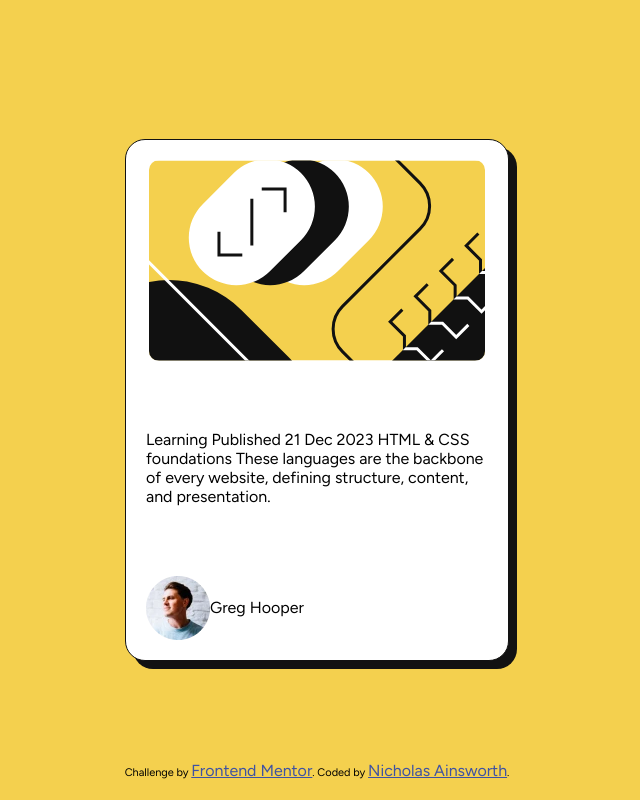
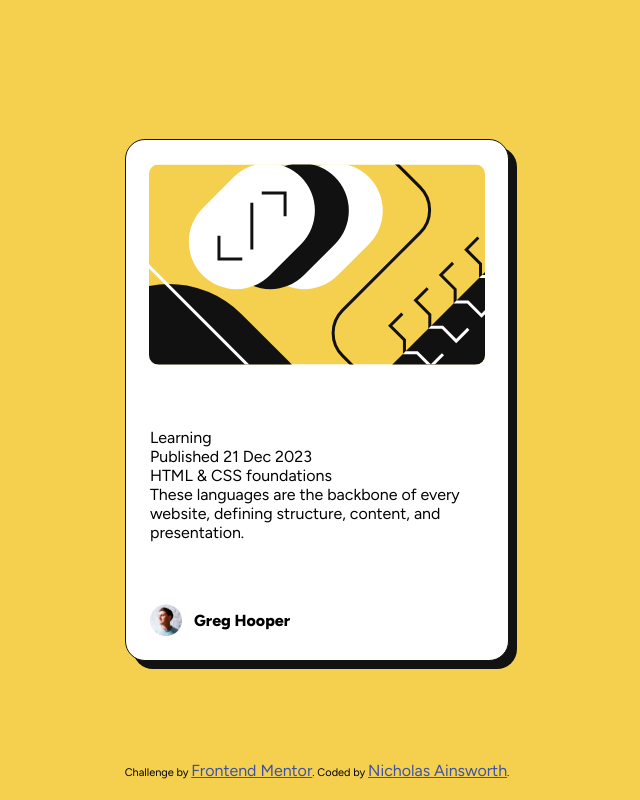
Before and after one commit to nainsworth/blog-preview-card, a plain HTML site: page index.html in a window 1280 px wide. Shown: the whole page, without its empty margins (323-963 px from the left). Drawn offline with Linux system fonts and the light colour scheme.

Commit message:
Added Styling to Author and orgranized cards content

```diff
--- a/index.html
+++ b/index.html
@@ -64,7 +64,7 @@
         flex-direction: column;
         justify-content: space-between;
         align-items: center;
-        padding: 20px;
+        padding: 24px;
       }
 
       .blog-img {
@@ -72,15 +72,20 @@
         /* width: 336px; */
       }
 
-      .author {
+      .author-container {
         align-self: start;
         display: flex;
         align-items: center;
+        gap: 12px;
       }
 
       .author-img {
-        /* width: 32px;
-        height: 32px; */
+        width: 32px;
+        height: 32px;
+      }
+
+      .author-name {
+        font-weight: var(--font-bold);
       }
 
       .attribution {
@@ -102,13 +107,21 @@
         alt="Blog Image"
       />
       <div class="content">
-        Learning Published 21 Dec 2023 HTML & CSS foundations These languages
-        are the backbone of every website, defining structure, content, and
-        presentation.
+        <p class="category">Learning</p>
+        <p class="publish-date">Published 21 Dec 2023</p>
+        <p class="title">HTML & CSS foundations</p>
+        <p class="description">
+          These languages are the backbone of every website, defining structure,
+          content, and presentation.
+        </p>
       </div>
-      <div class="author">
-        <img src="./assets/images/image-avatar.webp" alt="Author Image" />
-        <p>Greg Hooper</p>
+      <div class="author-container">
+        <img
+          class="author-img"
+          src="./assets/images/image-avatar.webp"
+          alt="Author Image"
+        />
+        <p class="author-name">Greg Hooper</p>
       </div>
     </div>
 
```
